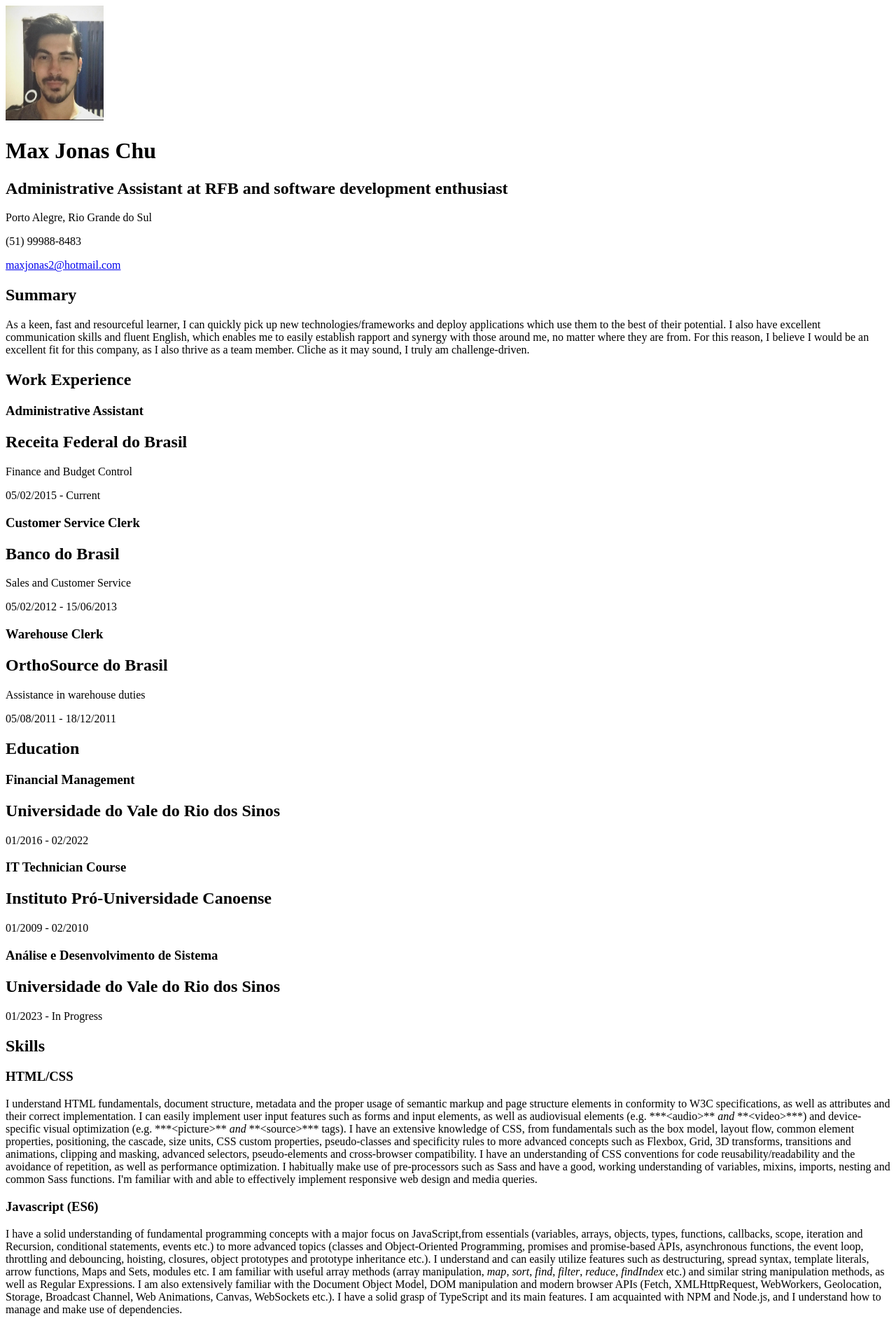
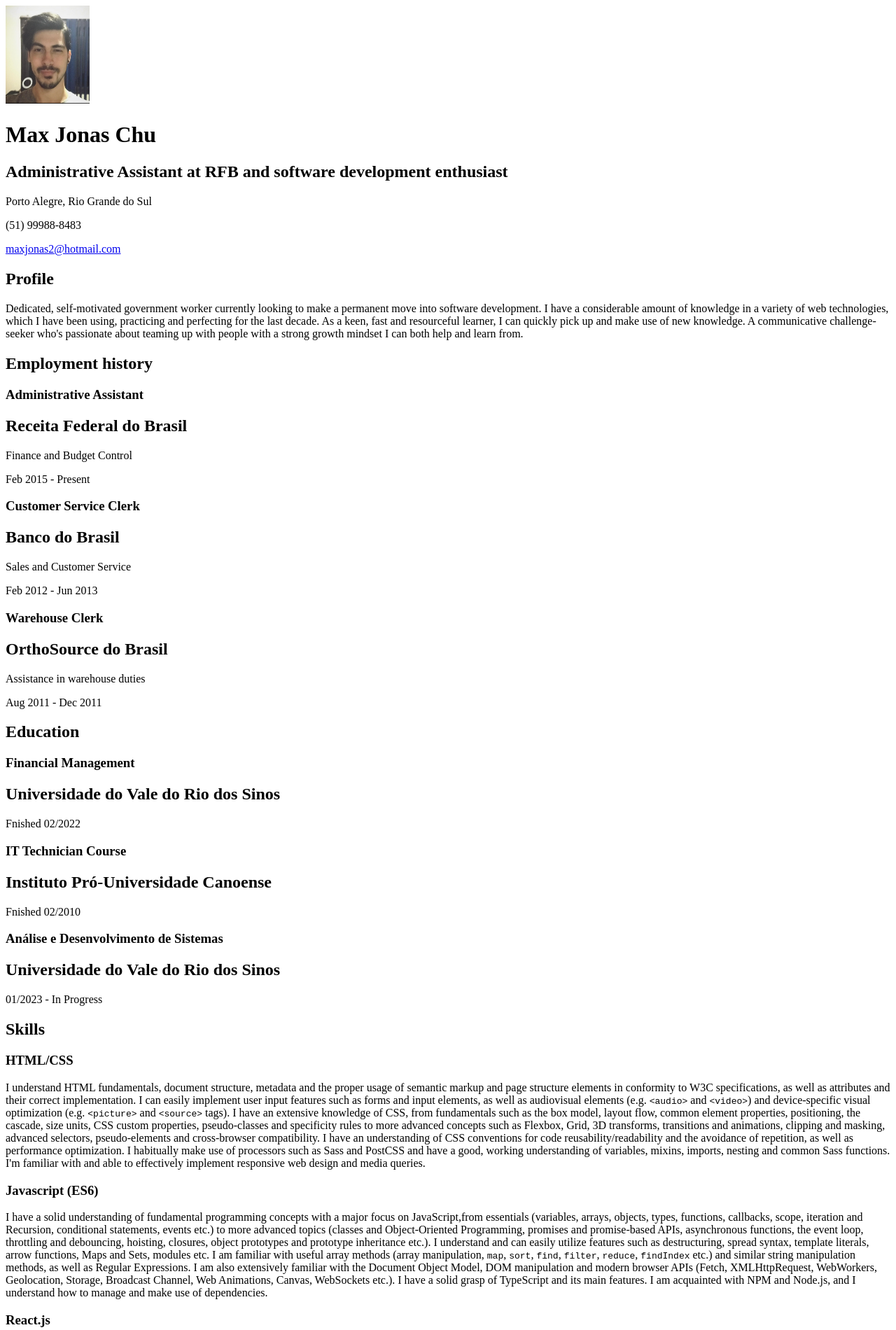
Before and after one commit to maxjonas2/cv-builder, a React (Vite) app: page / in a window 1280 px wide. Shown: the top 1900 px of the page at 70% size. Built offline with nearby package versions, Linux system fonts and the light colour scheme; the HTML template or start-up script is replaced by a standard one.

Commit message:
Added section

```diff
--- a/index.html
+++ b/index.html
@@ -3,6 +3,12 @@
   <head>
     <meta charset="UTF-8" />
     <link rel="icon" type="image/svg+xml" href="/vite.svg" />
+    <link rel="preconnect" href="https://fonts.googleapis.com" />
+    <link rel="preconnect" href="https://fonts.gstatic.com" crossorigin />
+    <link
+      href="https://fonts.googleapis.com/css2?family=Inter:wght@300;400;500;600;700&display=swap"
+      rel="stylesheet"
+    />
     <meta name="viewport" content="width=device-width, initial-scale=1.0" />
     <title>Vite + React</title>
   </head>
--- a/src/App.jsx
+++ b/src/App.jsx
@@ -8,7 +8,7 @@ export default function () {
       <header className="main-header flex space-between items-center content-container">
         <div className="flex space-beween items-start">
           <div className="header-image-container flex centered-items">
-            <img className="header-image" src="/jonas.png" width={140} alt="" />
+            <img className="header-image" src="/jonas.png" width={120} alt="" />
           </div>
           <div className="header-title">
             <div className="gradient-text">
@@ -29,20 +29,20 @@ export default function () {
         </div>
       </header>
       <section className="content-container section-summary">
-        <h1 className="section-title">Summary</h1>
+        <h1 className="section-title">Profile</h1>
         <p className="no-border">
-          As a keen, fast and resourceful learner, I can quickly pick up new
-          technologies/frameworks and deploy applications which use them to the
-          best of their potential. I also have excellent communication skills
-          and fluent English, which enables me to easily establish rapport and
-          synergy with those around me, no matter where they are from. For this
-          reason, I believe I would be an excellent fit for this company, as I
-          also thrive as a team member. Cliche as it may sound, I truly am
-          challenge-driven.
+          Dedicated, self-motivated government worker currently looking to make
+          a permanent move into software development. I have a considerable
+          amount of knowledge in a variety of web technologies, which I have
+          been using, practicing and perfecting for the last decade. As a keen,
+          fast and resourceful learner, I can quickly pick up and make use of
+          new knowledge. A communicative challenge-seeker who's passionate about
+          teaming up with people with a strong growth mindset I can both help
+          and learn from.
         </p>
       </section>
       <section className="content-container section-work-experience flow-lg">
-        <h1 className="section-title">Work Experience</h1>
+        <h1 className="section-title">Employment history</h1>
         {data.jobs.map((job) => (
           <JobDescription
             title={job.title}
@@ -72,6 +72,7 @@ export default function () {
 
       <section className="content-container section-skills flow-lg">
         <h1 className="section-title">Skills</h1>
+        <div className="soft-skills-container"></div>
         {data.skills.map((skill) => {
           return (
             <SkillsetDescription
@@ -120,7 +121,7 @@ function SkillsetDescription({ level, title, descriptionText }) {
   return (
     <article className="article-skill flex space-between">
       <div className="description flow-sm">
-        <h1 className="description-title bold">{title}</h1>
+        <h1 className="description-title">{title}</h1>
       </div>
       <div className="description-data">
         {/* <!-- SKILL LEVEL --> */}
--- a/src/css/main.css
+++ b/src/css/main.css
@@ -126,7 +126,7 @@ h1 + p {
 /* SECTION */
 .content-container > :is(article, section) {
   padding-left: 1.5rem;
-  border-left: 4px solid #1b4aa0;
+  border-left: 4px solid #6e32cd;
 }
 
 .no-border {
@@ -175,6 +175,12 @@ h1 + p {
 }
 
 /* SKILLS */
+.article-skill .description-title {
+  font-size: 1.2rem;
+  font-weight: bold;
+  color: #6b6b6b;
+}
+
 .skill-bar-level {
   display: inline-block;
   width: 32px;
@@ -213,18 +219,19 @@ img {
 
 .header-info {
   padding-left: 1rem;
-  border-left: 4px solid #1b4aa0;
+  border-left: 4px solid #6e32cd;
 }
 
 .header-image-container {
-  --image-size: 140px;
+  --image-size: 120px;
   --border-width: 8px;
   width: calc(var(--image-size) + var(--border-width));
   height: calc(var(--image-size) + var(--border-width));
   overflow: hidden;
   margin-right: 1rem;
   border-radius: calc(var(--image-size) / 2 + var(--border-width) / 2);
-  background-image: linear-gradient(to bottom left, #3884e2, rgb(140, 58, 224));
+  background-image: linear-gradient(to bottom left, #3884e2, rgb(110, 50, 205));
+  animation: gradient-slide 0.8s ease;
 }
 
 .header-image {
@@ -245,4 +252,9 @@ img {
 
 .items-end {
   align-items: flex-end;
+}
+
+code {
+  padding: 0 2px;
+  letter-spacing: 0.25px;
 }/*# sourceMappingURL=main.css.map */
--- a/src/css/main.scss
+++ b/src/css/main.scss
@@ -134,7 +134,7 @@ h1 + p {
 
 .content-container > :is(article, section) {
   padding-left: 1.5rem;
-  border-left: 4px solid #1b4aa0;
+  border-left: 4px solid #6e32cd;
 }
 
 .no-border {
@@ -190,6 +190,12 @@ h1 + p {
 
 /* SKILLS */
 
+.article-skill .description-title {
+  font-size: 1.2rem;
+  font-weight: bold;
+  color: #6b6b6b;
+}
+
 .skill-bar-level {
   display: inline-block;
   width: 32px;
@@ -232,11 +238,11 @@ img {
 
 .header-info {
   padding-left: 1rem;
-  border-left: 4px solid #1b4aa0;
+  border-left: 4px solid #6e32cd;
 }
 
 .header-image-container {
-  --image-size: 140px;
+  --image-size: 120px;
   --border-width: 8px;
 
   width: calc(var(--image-size) + var(--border-width));
@@ -244,7 +250,8 @@ img {
   overflow: hidden;
   margin-right: 1rem;
   border-radius: calc(var(--image-size) / 2 + var(--border-width) / 2);
-  background-image: linear-gradient(to bottom left, #3884e2, rgb(140, 58, 224));
+  background-image: linear-gradient(to bottom left, #3884e2, rgb(110, 50, 205));
+  animation: gradient-slide 0.8s ease;
 }
 
 .header-image {
@@ -265,3 +272,9 @@ img {
 .items-end {
   align-items: flex-end;
 }
+
+code {
+  // background-color: #ddd;
+  padding: 0 2px;
+  letter-spacing: 0.25px;
+}
--- a/src/data.json
+++ b/src/data.json
@@ -4,34 +4,34 @@
       "title": "Administrative Assistant",
       "place": "Receita Federal do Brasil",
       "duties": "Finance and Budget Control",
-      "period": "05/02/2015 - Current"
+      "period": "Feb 2015 - Present"
     },
     {
       "title": "Customer Service Clerk",
       "place": "Banco do Brasil",
       "duties": "Sales and Customer Service",
-      "period": "05/02/2012 - 15/06/2013"
+      "period": "Feb 2012 - Jun 2013"
     },
     {
       "title": "Warehouse Clerk",
       "place": "OrthoSource do Brasil",
       "duties": "Assistance in warehouse duties",
-      "period": "05/08/2011 - 18/12/2011"
+      "period": "Aug 2011 - Dec 2011"
     }
   ],
   "education": [
     {
       "degreeTitle": "Financial Management",
       "institutionName": "Universidade do Vale do Rio dos Sinos",
-      "period": "01/2016 - 02/2022"
+      "period": "Fnished 02/2022"
     },
     {
       "degreeTitle": "IT Technician Course",
       "institutionName": "Instituto Pró-Universidade Canoense",
-      "period": "01/2009 - 02/2010"
+      "period": "Fnished 02/2010"
     },
     {
-      "degreeTitle": "Análise e Desenvolvimento de Sistema",
+      "degreeTitle": "Análise e Desenvolvimento de Sistemas",
       "institutionName": "Universidade do Vale do Rio dos Sinos",
       "period": "01/2023 - In Progress"
     }
@@ -39,7 +39,7 @@
   "skills": [
     {
       "label": "HTML/CSS",
-      "description": "I understand HTML fundamentals, document structure, metadata and the proper usage of semantic markup and page structure elements in conformity to W3C specifications, as well as attributes and their correct implementation. I can easily implement user input features such as forms and input elements, as well as audiovisual elements (e.g. ***<audio>*** and ***<video>***) and device-specific visual optimization (e.g. ***<picture>*** and ***<source>*** tags). I have an extensive knowledge of CSS, from fundamentals such as the box model, layout flow, common element properties, positioning, the cascade, size units, CSS custom properties, pseudo-classes and specificity rules to more advanced concepts such as Flexbox, Grid, 3D transforms, transitions and animations, clipping and masking, advanced selectors, pseudo-elements and cross-browser compatibility. I have an understanding of CSS conventions for code reusability/readability and the avoidance of repetition, as well as performance optimization. I habitually make use of pre-processors such as Sass and have a good, working understanding of variables, mixins, imports, nesting and common Sass functions. I'm familiar with and able to effectively implement responsive web design and media queries.",
+      "description": "I understand HTML fundamentals, document structure, metadata and the proper usage of semantic markup and page structure elements in conformity to W3C specifications, as well as attributes and their correct implementation. I can easily implement user input features such as forms and input elements, as well as audiovisual elements (e.g. *<audio>* and *<video>*) and device-specific visual optimization (e.g. *<picture>* and *<source>* tags). I have an extensive knowledge of CSS, from fundamentals such as the box model, layout flow, common element properties, positioning, the cascade, size units, CSS custom properties, pseudo-classes and specificity rules to more advanced concepts such as Flexbox, Grid, 3D transforms, transitions and animations, clipping and masking, advanced selectors, pseudo-elements and cross-browser compatibility. I have an understanding of CSS conventions for code reusability/readability and the avoidance of repetition, as well as performance optimization. I habitually make use of processors such as Sass and PostCSS and have a good, working understanding of variables, mixins, imports, nesting and common Sass functions. I'm familiar with and able to effectively implement responsive web design and media queries.",
       "level": 9
     },
     {
@@ -49,22 +49,22 @@
     },
     {
       "label": "React.js",
-      "description": "I have a comprehensive understanding of all core React concepts, such as components, props, component-based application development, component modularity/reusability and state management (including the use of state management libraries such as Redux). I understand and can make use of all built-in React hooks, for functional components, such as *useState*, *useEffect*, *useRef* as well as implement custom hooks for specific or common tasks. I have a fully working understanding of the concept and usage of props, state lifting, child-to-parent communication, as well as the Context API for reducing or eliminating excessive prop-drilling. I can implement performance optimization techniques, such as memoization (*React.memo()*, *useCallback()*, *useMemo* etc.), code-splitting, list virtualization etc. I have an essential understanding of bundling tools such as Webpack. I can implement client-side routing using declarative routing libraries such as React Router, and make use of its principal tools, such URL-based rendering, nesting, URL parameters and navigation.",
+      "description": "I have a comprehensive understanding of all core React concepts, such as components, props, component-based application development, component modularity and reusability and state management. I understand and can make use of built-in React hooks in functional components, such as *useState*, *useEffect*, *useRef* as well as implement custom hooks for specific or common tasks. I have a full understanding of the concept and usage of props, state lifting, child-to-parent communication, as well as the Context API for reducing or eliminating excessive prop-drilling. I can implement performance optimization techniques, such as memoization (*React.memo*, *useCallback*, *useMemo* etc.) and code-splitting. I can implement client-side routing using declarative routing libraries such as React Router, and make use of its principal tools, such URL-based rendering, nesting, URL parameters and navigation. I have an essential understanding of bundling tools such as Webpack. ",
       "level": 8
     },
     {
       "label": "React Native / Mobile App Development",
-      "description": "I am acquainted with React Native concepts, fundamental mobile app development notions, React Native core components and libraries (View, Text, Image, ScrollView, FlatList, SectionList, Touchable, Pressable, Animated etc.) as well as external libraries for added layout functionality and navigation (e.g. React Navigation). I am able to incorporate all fundamental and necessary core React concepts into React Native.",
+      "description": "I am acquainted with React Native concepts, fundamental mobile app development notions, React Native core components and libraries (View, Text, Image, ScrollView, FlatList, SectionList, Touchable, Pressable, Animated/Reanimated etc.) as well as external libraries for added layout functionality and navigation (e.g. React Navigation). I am able to incorporate all fundamental and necessary core React concepts into React Native.",
       "level": 8
     },
     {
       "label": "Next.js",
-      "description": "I understand and can utilize Next.js as a React-based framework for Server-Side Rendering of web applications and Static Site Generation for enhanced page performance, Incremental Static Regeneration and CDN caching, SEO optimization, etc. I can create a Next.js project and implement most Next-specific features, such as folder-based routing, dynamic routes, React Server and Client Components, nested layouts, page pre-rendering, image/font optimization and automatic prefetching of pages for faster navigation. I can deploy Next.js apps using platforms such as Vercel and AWS.",
+      "description": "I understand and can utilize Next.js as a React-based framework for Server-Side Rendering of web applications and Static Site Generation for enhanced page performance, as well as Incremental Static Regeneration and CDN caching, SEO optimization, etc. I can create a Next.js project and implement most Next-specific features, such as folder-based routing, dynamic routes, React Server and Client Components, nested layouts, page pre-rendering, image optimization and automatic prefetching of pages for faster navigation. I can deploy Next.js apps using platforms such as Vercel and AWS.",
       "level": 8
     },
     {
       "label": "Git",
-      "description": "I have a working grap of versioning concepts I can use Git for cloning and initializing repositories, staging and committing code changes, pushing and pulling changes to and from remote repositories such as GitHub, branching and merging, reverting to previous commits, rebasing as well as essential configuration.",
+      "description": "I have a working grasp of versioning concepts I can use Git for cloning and initializing repositories, staging and committing code changes, pushing and pulling changes to and from remote repositories such as GitHub, branching and merging, reverting to previous commits, rebasing as well as essential configuration.",
       "level": 7
     },
     {
--- a/src/utils.jsx
+++ b/src/utils.jsx
@@ -1,10 +1,15 @@
 export function convertMarkdownToJSX(text) {
   // const BOLD_REGEXP = /\*\*([\w\s]+)\*\*/g;
-  const ITALIC_REGEXP = /\*([\w\s]+)\*/g;
+  // const CODE_REGEXP = /\+(.*)\+/g;
+  const ITALIC_REGEXP = /\*([\w.\<\>\s]+)\*/g;
 
-  const jsx = text.split(ITALIC_REGEXP).map((match, index) => {
-    return index % 2 === 0 ? <span>{match}</span> : <em>{match}</em>;
+  let jsx = text.split(ITALIC_REGEXP).map((match, index) => {
+    return index % 2 === 0 ? <span>{match}</span> : <code>{match}</code>;
   });
+
+  // const jsx = text.split(CODE_REGEXP).map((match, index) => {
+  //   return index % 2 === 0 ? <span>{match}</span> : <code>{match}</code>;
+  // });
 
   return jsx;
 }
```
Also changed, not shown: 1 other file (tests, documents, lock files or other folders).
